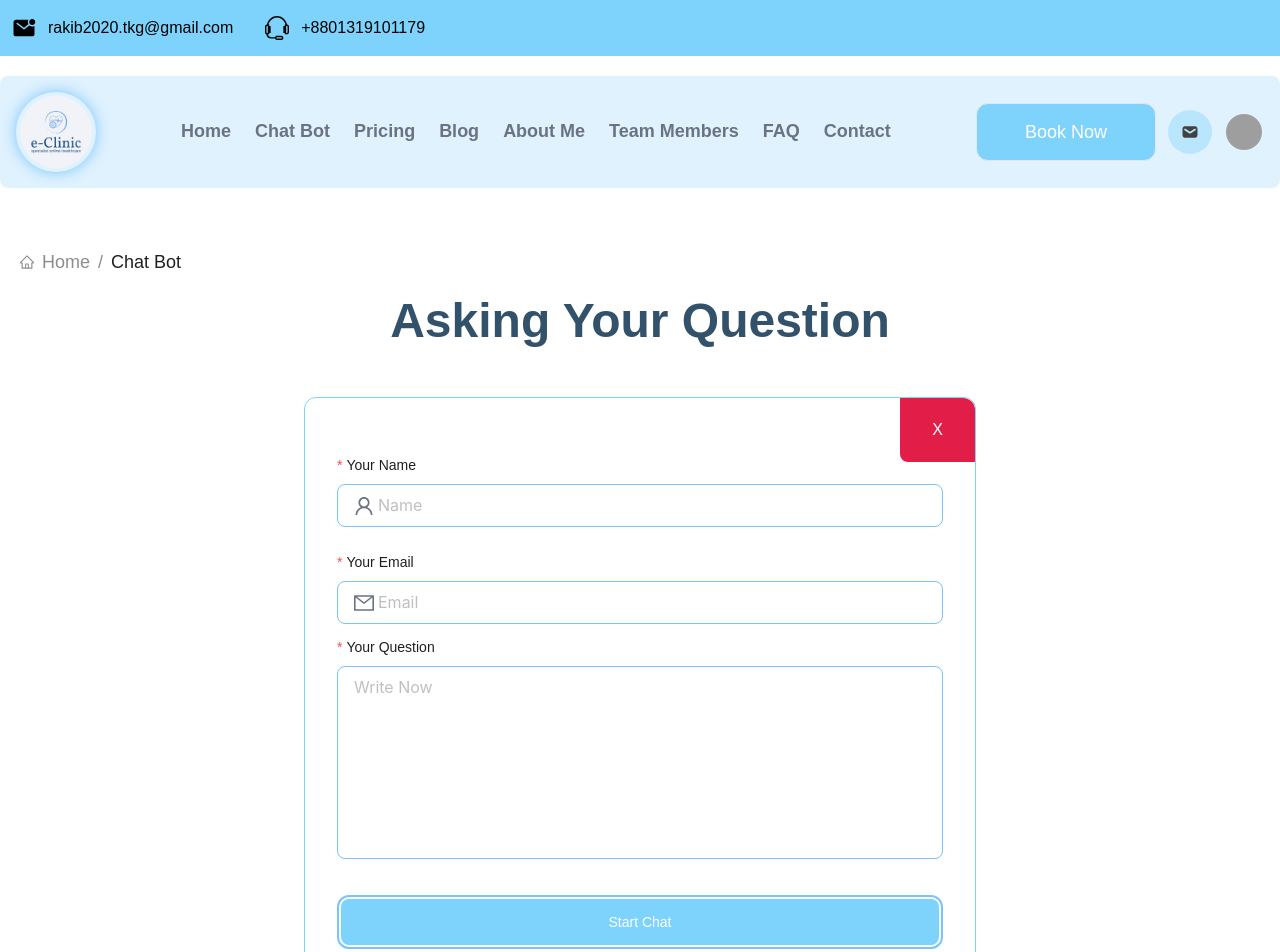
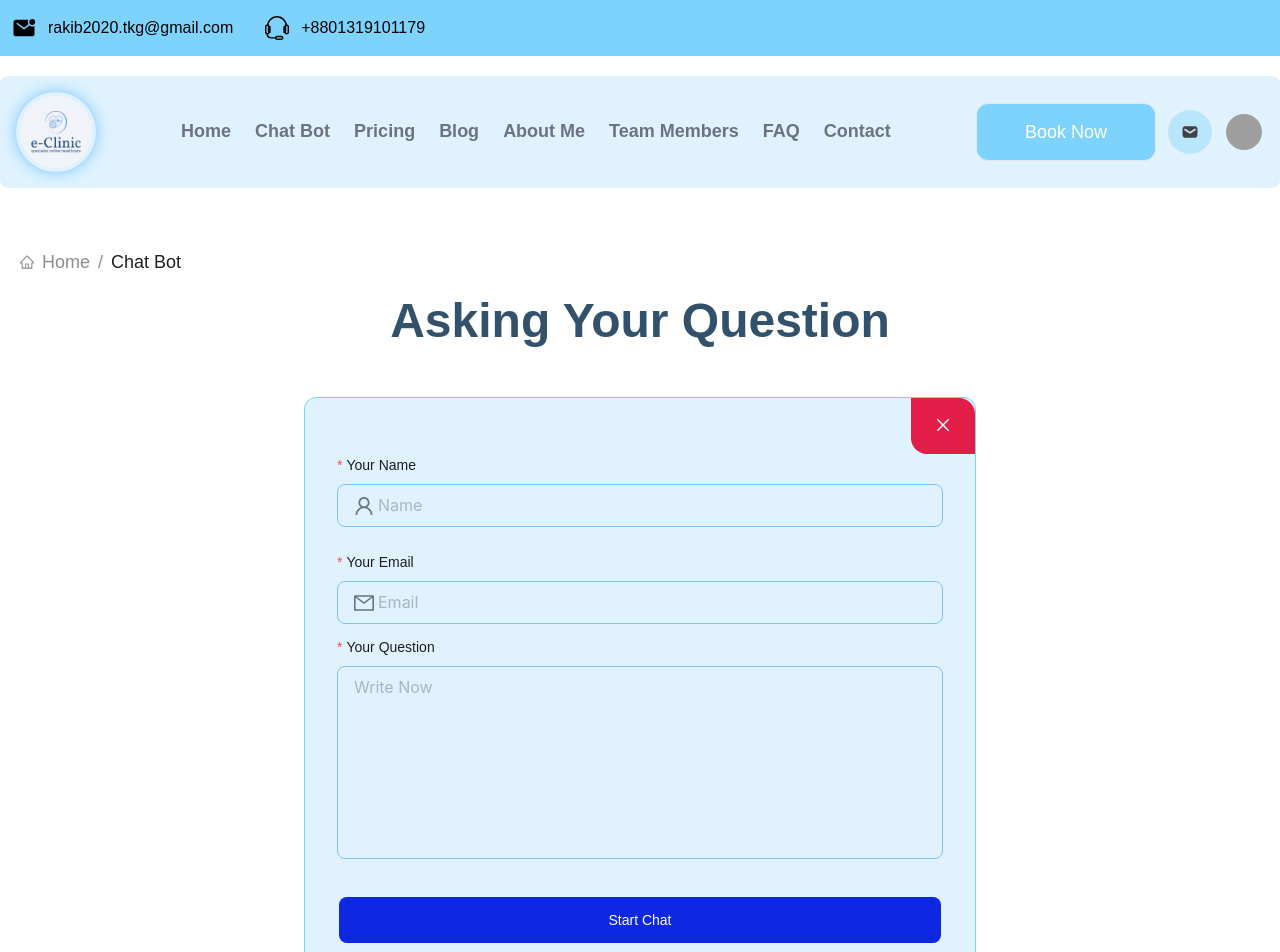
Before and after one commit to FahimAhamed101/dococ, a Next.js app: page /chat-bot in a window 1280 px wide. Shown: the top 952 px of the page. Built offline with nearby package versions, Linux system fonts and the light colour scheme; grey boxes are pictures that could not be loaded; a web font is replaced by a local one.

Commit message:
blog added

```diff
--- a/src/components/Pages/Blogs/Blogs.tsx
+++ b/src/components/Pages/Blogs/Blogs.tsx
@@ -79,10 +79,14 @@ const Blogs = () => {
     <section className="w-full px-5 py-10 ">
       <MainContainer>
         <CustomBreadcrumb items={breadcrumbItems} />
-        <div className="text-center my-5">
-          <h1 className="text-4xl font-semibold text-[#32526B]">Blogs</h1>
-          <h1>What Are People Saying About Us</h1>
-        </div>
+       <div className="flex flex-col items-center justify-center text-center my-5">
+  <div className="relative">
+    <h1 className="text-4xl font-semibold text-[#32526B] pb-2">Blogs</h1>
+    {/* Custom underline */}
+    <div className="absolute bottom-0 left-1/2 transform -translate-x-1/2 w-20 h-1 bg-[#77C4FE]"></div>
+  </div>
+  <h2 className="mt-4 text-xl text-gray-600">What Are People Saying About Us</h2>
+</div>
         <div className="w-full grid grid-cols-1 md:grid-cols-2 lg:grid-cols-3 xl:grid-cols-4 gap-5 py-10">
           {blogs.map((blog) => (
             <RecentBlogCard key={blog.id} blog={blog} />
--- a/src/components/Pages/ChatBot/ChatBot.tsx
+++ b/src/components/Pages/ChatBot/ChatBot.tsx
@@ -3,7 +3,7 @@ import MainContainer from "@/components/Shared/MainContainer/MainContainer";
 import CustomBreadcrumb from "@/components/UI/CustomBreadcrumb";
 import CustomInput from "@/components/UI/CustomInput";
 import CustomLoadingButton from "@/components/UI/CustomLoadingButton";
-import { HomeOutlined, MailOutlined, UserOutlined } from "@ant-design/icons";
+import { CloseOutlined, HomeOutlined, MailOutlined, UserOutlined } from "@ant-design/icons";
 import { Form } from "antd";
 import React from "react";
 import { } from "@ant-design/icons";
@@ -43,8 +43,8 @@ const ChatBot: React.FC = () => {
           Asking Your Question
         </h1>
         <div className="w-full py-8">
-          <div className="w-full  max-w-2xl mx-auto relative border px-8 py-14 bg-[#fff] rounded-xl border-sky-300">
-        <button className="absolute top-0 right-0 py-5 px-8 bg-rose-600 text-white  rounded-tr-xl rounded-bl-lg hover:bg-blue-600 transition-colors shadow-m">X</button>
+          <div className="w-full  max-w-2xl mx-auto relative border px-8 py-14 bg-sky-100 rounded-xl border-sky-300">
+        <button className="absolute top-0 right-0 py-4 px-6 bg-rose-600 text-white  rounded-tr-2xl rounded-bl-2xl hover:bg-blue-600 transition-colors shadow-m"><CloseOutlined /></button>
             <Form
               onFinish={handleSubmit}
               layout="vertical"
@@ -93,8 +93,8 @@ const ChatBot: React.FC = () => {
 
               {/* Submit Button */}
               <Form.Item className="">
-                <div className="mt-6 border-none">
-                  <CustomLoadingButton className="bg-sky-300 ">Start Chat</CustomLoadingButton>
+                <div className="mt-6 ">
+                  <CustomLoadingButton className="border-none bg-[#77C4FE] ">Start Chat</CustomLoadingButton>
                 </div>
               </Form.Item>
             </Form>
--- a/src/components/Pages/Home/HomePricing.tsx
+++ b/src/components/Pages/Home/HomePricing.tsx
@@ -16,7 +16,7 @@ const HomePricing = () => {
       {/* Pricing Cards */}
       <div className="max-w-7xl mx-auto grid grid-cols-1 md:grid-cols-3 gap-8 items-center">
         {/* Free Plan */}
-        <div className="bg-sky-300  rounded-2xl text-white">
+        <div className="bg-[#77C4FE]  rounded-2xl text-white">
           <h2 className="text-4xl font-bold  py-7 text-center">Consultation</h2>
           <div className="border-b border-white"></div>
           <div className="flex gap-2 py-3 justify-center items-center ">
@@ -66,7 +66,7 @@ const HomePricing = () => {
         </div>
 
         {/* Standard Plan */}
-        <div className="bg-blue-200  rounded-2xl text-center text-gray-800">
+        <div className="bg-[#D5EDFF]  rounded-2xl text-center text-gray-800">
           <h2 className="text-4xl font-bold  py-7">Standard</h2>
           <div className="border-b border-white"></div>
           <div className="flex gap-2 py-3 justify-center items-center ">
@@ -114,7 +114,7 @@ const HomePricing = () => {
         </div>
 
         {/* Premium Plan */}
-        <div className="bg-blue-200   rounded-2xl text-gray-800">
+        <div className="bg-[#D5EDFF]   rounded-2xl text-gray-800">
           <h2 className="text-4xl font-bold  py-7 text-center">
             Premium
           </h2>
--- a/src/components/Shared/Navbar/Navbar.tsx
+++ b/src/components/Shared/Navbar/Navbar.tsx
@@ -31,9 +31,13 @@ const Navbar = () => {
   const showDrawer = () => setDrawerVisible(true);
   const closeDrawer = () => setDrawerVisible(false);
   const [isModalOpen, setIsModalOpen] = useState(false);
-
+  const isPricing  = pathname === '/pricing';
   return (
-    <nav className={isHomePage ? 'bg-sky-50' : 'w-full py-2 sm:py-3 md:py-4 lg:py-5'}>
+    <nav className={  isHomePage
+    ? 'bg-sky-50'
+    : isPricing
+      ? 'bg-[#F4FCF8] w-full py-2 sm:py-3 md:py-4 lg:py-5'
+      : 'w-full py-2 sm:py-3 md:py-4 lg:py-5'}>
       <MainContainer className="p-2 sm:p-3 md:p-4 bg-sky-100 flex justify-between items-center rounded-lg">
         {/* Logo - responsive sizing */}
         <div className="flex items-center">
--- a/src/components/UI/CustomLoadingButton.tsx
+++ b/src/components/UI/CustomLoadingButton.tsx
@@ -11,7 +11,7 @@ interface CustomLoadingButtonProps {
 }
 
 const CustomLoadingButton: React.FC<CustomLoadingButtonProps> = ({
-  border = true,
+  border = false,
   loading = false,
   children,
   className = "",
```
